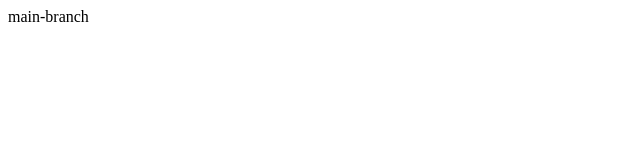
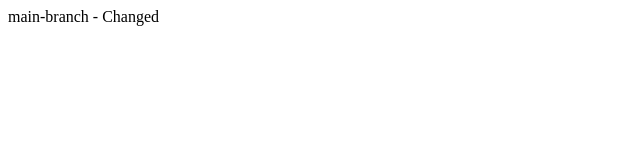
Before and after one commit to Bert277/GIT, a plain HTML site: page GIT/git/index.html in a window 1280 px wide. Shown: the full height of the page, 0-640 px from the left. Drawn offline with Linux system fonts and the light colour scheme.

Commit message:
Update index.html

```diff
--- a/GIT/git/index.html
+++ b/GIT/git/index.html
@@ -1,3 +1,3 @@
 <html>
-<p>main-branch<p>
+<p>main-branch - Changed<p>
 </html>
```
